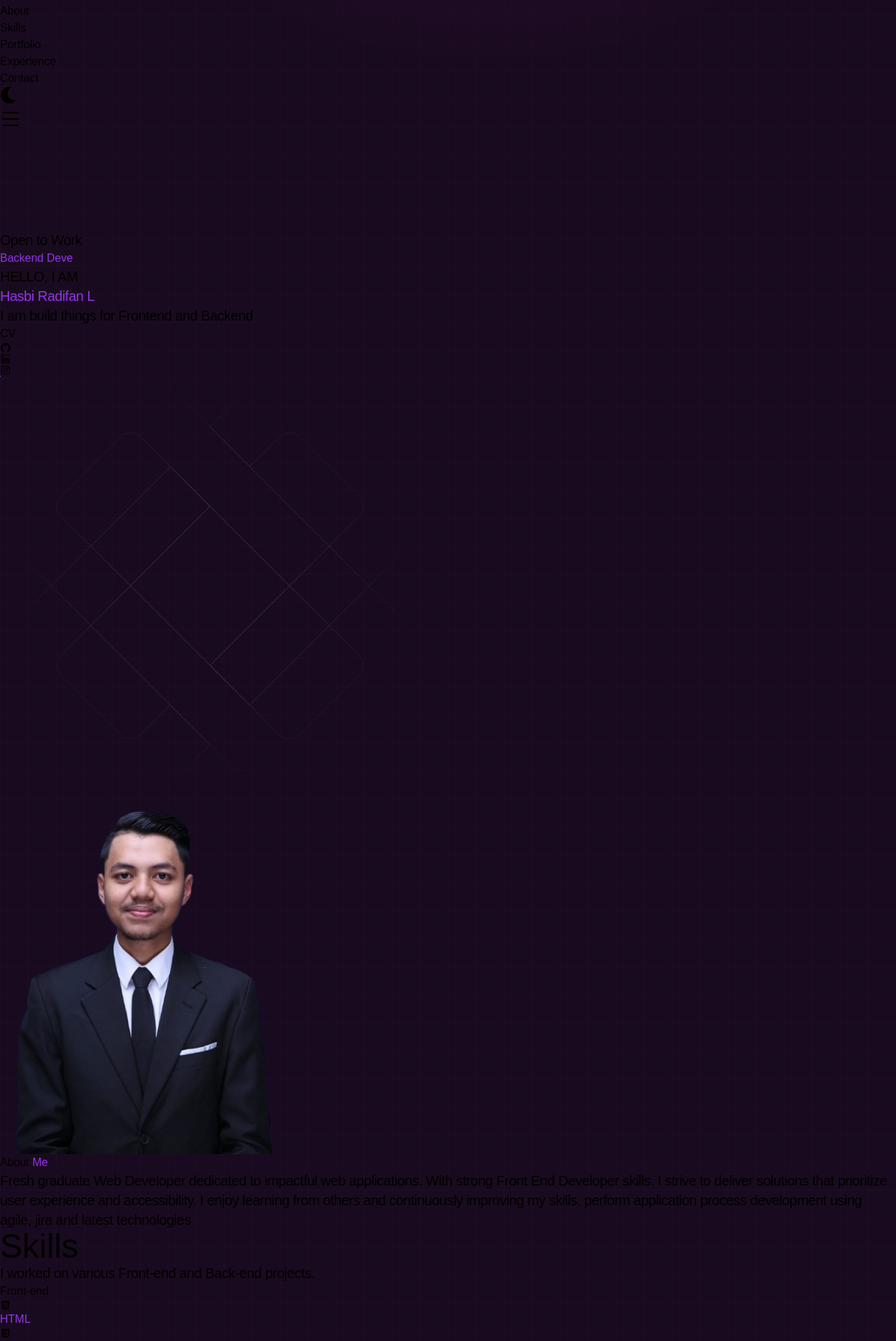
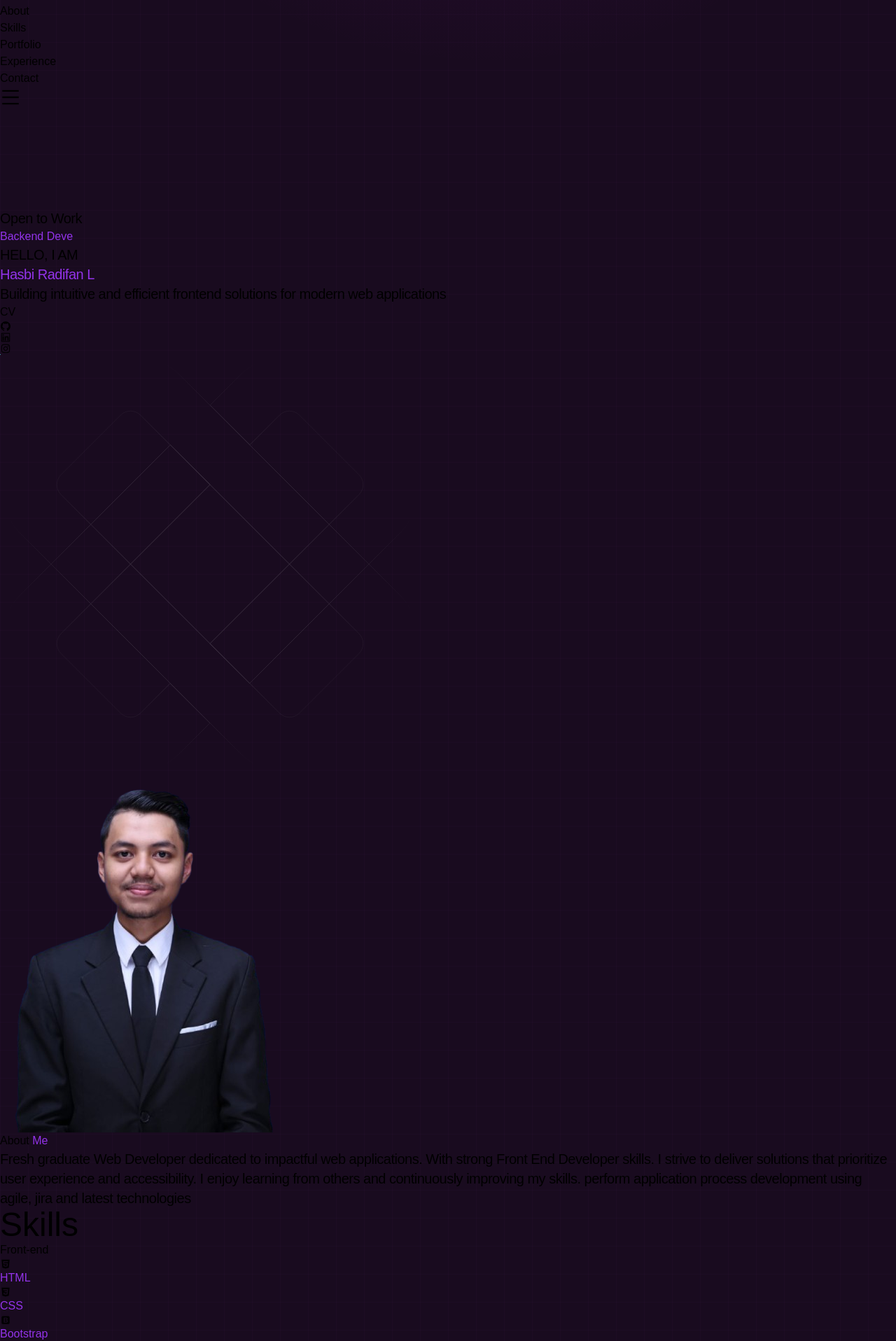
Before and after one commit to hasbirdfn/portfolio-react, a React (Vite) app: page / in a window 1280 px wide. Shown: the part 1300-3216 px from the top of the page at 70% size. Built offline with nearby package versions, Linux system fonts and the light colour scheme.

Commit message:
update component hero

```diff
--- a/src/components/Hero.jsx
+++ b/src/components/Hero.jsx
@@ -74,7 +74,7 @@ const Hero = () => {
             transition={{ duration: 1, delay: 1 }}
             className="text-gray-300 max-w-[300px] md:max-w-[500px] md:text-2xl text-lg mb-6"
           >
-            I am build things for Frontend and Backend
+         Building intuitive and efficient frontend solutions for modern web applications
           </motion.p>
 
           <motion.div
--- a/src/components/Navbar.jsx
+++ b/src/components/Navbar.jsx
@@ -1,13 +1,11 @@
-import React, { useState,useContext } from 'react'
+import React, { useState } from 'react'
 import { AiOutlineMenu, AiOutlineClose } from 'react-icons/ai'
 import { Link } from 'react-scroll'
 import { motion } from 'framer-motion'
 import hasbcodelogo from "../assets/hasbcodelogo.png"; // Import gambar
-import { FaSun, FaMoon } from "react-icons/fa";
-import { DarkMode } from "../context/DarkMode";
+
 const Navbar = () => {
     const [nav, setNav] = useState(false)
-    const { isDarkMode, setIsDarkMode } = useContext(DarkMode);
     const toggleNav = () => {
         setNav(!nav)
     }
@@ -52,16 +50,6 @@ const Navbar = () => {
                     <li><Link to="portfolio" smooth={true} offset={50} duration={500} className="hover:underline decoration-purple-500">Portfolio</Link></li>
                     <li><Link to="experience" smooth={true} offset={50} duration={500} className="hover:underline decoration-purple-500">Experience</Link></li>
                     <li><Link to="contact" smooth={true} offset={50} duration={500} className="hover:underline decoration-purple-500">Contact</Link></li>
-                    <li>    <button
-          className="p-2 text-white rounded"
-          onClick={() => setIsDarkMode(!isDarkMode)}
-        >
-          {isDarkMode ? (
-            <FaSun size={24} className="text-yellow-500" />
-          ) : (
-            <FaMoon size={24} className="text-gray-900" />
-          )}
-        </button></li>
                 </ul>
 
                 {/* Mobile Menu Icon */}
--- a/src/components/Portfolio.jsx
+++ b/src/components/Portfolio.jsx
@@ -150,7 +150,7 @@ const projects = [
 const Portfolio = () => {
   return (
     <div className="max-w-[1000px] mx-auto p-6 md:my-20" id="portfolio">
-      <h2 className="text-3xl font-bold text-center text-gray-200 mb-8">
+      <h2 className="text-3xl font-bold text-center text-gray-400 mb-8">
         Portfolio
       </h2>
       <div className="grid grid-cols-1 md:grid-cols-2 gap-8">
--- a/src/components/Skills.jsx
+++ b/src/components/Skills.jsx
@@ -61,10 +61,6 @@ const Skills = () => {
     <div className="max-w-[650px] mx-auto flex flex-col justify-center px-4 text-gray-200 pb-8 md:py-12" id="skills">
       <Reveal>
         <h2 className="text-3xl font-bold mb-4 text-center">Skills</h2>
-        <p className="text-center mb-8">
-          I worked on various Front-end and Back-end projects.
-        </p>
-
         <div className="grid grid-cols-1 sm:grid-cols-2 gap-x-4 gap-y-6">
           {skills.map((skill, index) => (
             <div key={index} className="border border-purple-900 p-6 rounded-lg bg-purple-900/20 shadow-lg w-full">
--- a/src/context/DarkMode.jsx
+++ /dev/null
@@ -1,21 +0,0 @@
-import {createContext, useState} from "react";
-
-const DarkModeContext = createContext();
-
-const DarkModeContextProvider = ({children}) => { //panggil props children
-    // buat useState darkmode
-     const [isDarkMode, setIsDarkMode] = useState("");
-
-     return (
-        <DarkModeContext.Provider value={{isDarkMode, setIsDarkMode}}>
-            {children}
-        </DarkModeContext.Provider>
-     )
-}
-
-export const DarkMode = DarkModeContext;
-export default DarkModeContextProvider;
-
-
-// value isDarkMode dan setIsDarkMode itu yang akan dikirim secara global nnati bisa diakses dihalaman apapun.
-//
--- a/src/main.jsx
+++ b/src/main.jsx
@@ -1,13 +1,10 @@
 import { StrictMode } from 'react'
 import { createRoot } from 'react-dom/client'
-import DarkModeContextProvider from './context/DarkMode.jsx'
 import App from './App.jsx'
 import './index.css'
 
 createRoot(document.getElementById('root')).render(
   <StrictMode>
-     <DarkModeContextProvider>
-    <App />
-    </DarkModeContextProvider>
+      <App />
   </StrictMode>,
 )
```
